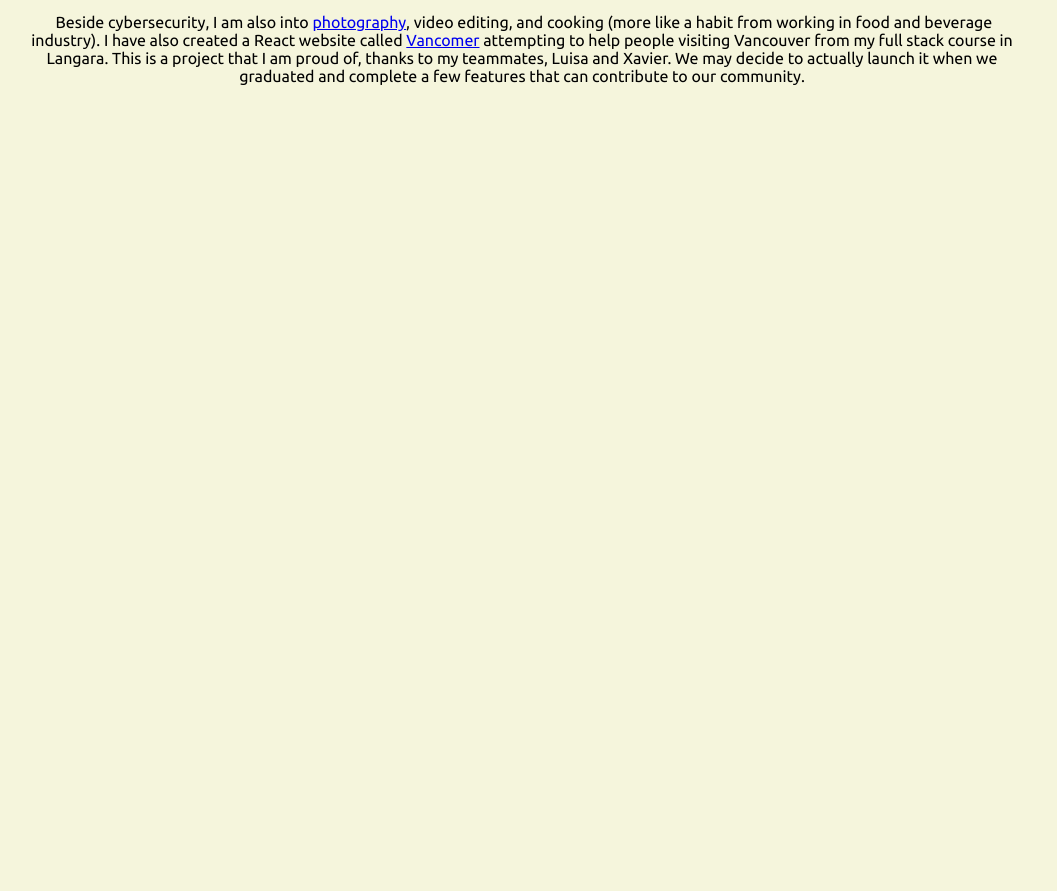
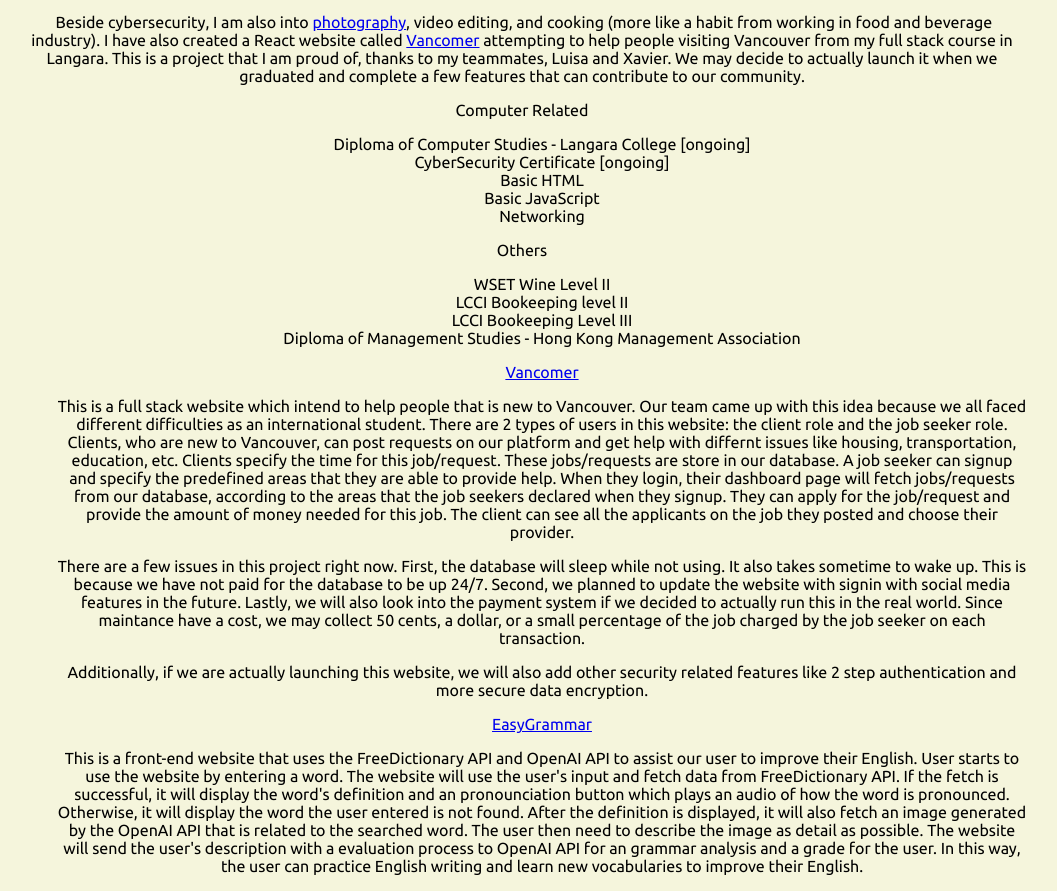
Before and after one commit to RileyC9/resumepage, a plain HTML site: page index.html in a window 1280 px wide. Shown: the part 451-1342 px from the top of the page, without its empty margins (118-1175 px from the left). Before the commit the page ends 800 px from the top, so only its background shows below. Drawn offline with Linux system fonts and the light colour scheme.

Commit message:
Updated index.html: Added content on qualification and projects.

```diff
--- a/index.html
+++ b/index.html
@@ -33,6 +33,53 @@
         <p>&nbsp;My grades when I am studying computer science are mostly A, all thanks to the instructors here and the practice questions on <a href="https://leetcode.com/">leetcode</a>. I have also attended some career talks hosted in Langara College. And the cybersecurity meeting caught my attention. I started to do reasech on how to become an cybersecurity analyist. I came across a YouTube channel called <a href="https://www.youtube.com/@davidbombal">davidbombal</a> and start to learn some hacking skills and work on <a href="https://www.kali.org">Kali</a> Linux Operation System. And now, in the year of 2024, I have decided to go into cybersecurity field and planning on self study for a <a href="https://www.isc2.org/landing/exam-peace-of-mind?utm_source=google&utm_medium=cpc&utm_campaign=GBL-exam-peace-of-mind-protection-promo&utm_term=search&utm_content=GBL-exam-peace-of-mind-protection-promo&gad_source=1&gclid=EAIaIQobChMI8LuklI3yhAMVKi2tBh351gKxEAAYAiAAEgIfa_D_BwE">CISSP</a>.</p>
         <p>&nbsp;Beside cybersecurity, I am also into <a href="#">photography</a>, video editing, and cooking (more like a habit from working in food and beverage industry). I have also created a React website called <a href="https://thriving-kleicha-aff060.netlify.app/">Vancomer</a> attempting to help people visiting Vancouver from my full stack course in Langara. This is a project that I am proud of, thanks to my teammates, Luisa and Xavier. We may decide to actually launch it when we graduated and complete a few features that can contribute to our community.</p>
       </div>
+      <div id="content">
+        <section id="qualifications">
+          <!-- qualifications-->
+          <div class="zoom">
+            <!-- Computer Science -->
+            <p>Computer Related</p>
+            <ul>
+              <li>Diploma of Computer Studies - Langara College [ongoing]</li>
+              <li>CyberSecurity Certificate [ongoing]</li>
+              <li>Basic HTML</li>
+              <li>Basic JavaScript</li>
+              <li>Networking</li>
+            </ul>
+          </div>
+          <!-- Others -->
+          <div>
+            <p>Others</p>
+            <ul>
+              <li>WSET Wine Level II</li>
+              <li>LCCI Bookeeping level II</li>
+              <li>LCCI Bookeeping Level III</li>
+              <li>Diploma of Management Studies - Hong Kong Management Association</li>
+            </ul>
+          </div>
+        </section>
+        <section id="projects">
+          <ul>
+            <li><a href="#">Vancomer</a>
+              <p>This is a full stack website which intend to help people that is new to Vancouver. Our team came up with this idea because we all faced different difficulties as an international student. There are 2 types of users in this website: the client role and the job seeker role. Clients, who are new to Vancouver, can post requests on our platform and get help with differnt issues like housing, transportation, education, etc. Clients specify the time for this job/request. These jobs/requests are store in our database. A job seeker can signup and specify the predefined areas that they are able to provide help. When they login, their dashboard page will fetch jobs/requests from our database, according to the areas that the job seekers declared when they signup. They can apply for the job/request and provide the amount of money needed for this job. The client can see all the applicants on the job they posted and choose their provider.</p>
+              <p>There are a few issues in this project right now. First, the database will sleep while not using. It also takes sometime to wake up. This is because we have not paid for the database to be up 24/7. Second, we planned to update the website with signin with social media features in the future. Lastly, we will also look into the payment system if we decided to actually run this in the real world. Since maintance have a cost, we may collect 50 cents, a dollar, or a small percentage of the job charged by the job seeker on each transaction.</p>
+              <p>Additionally, if we are actually launching this website, we will also add other security related features like 2 step authentication and more secure data encryption.</p>
+          </li>
+            <li><a href="#">EasyGrammar</a>
+              <p>This is a front-end website that uses the FreeDictionary API and OpenAI API to assist our user to improve their English.
+              User starts to use the website by entering a word. The website will use the user's input and fetch data from
+              FreeDictionary API. If the fetch is successful, it will display the word's definition and an pronounciation button which
+              plays an audio of how the word is pronounced. Otherwise, it will display the word the user entered is not found. After
+              the definition is displayed, it will also fetch an image generated by the OpenAI API that is related to the searched
+              word. The user then need to describe the image as detail as possible. The website will send the user's description with
+              a evaluation process to OpenAI API for an grammar analysis and a grade for the user. In this way, the user can practice English writing and learn new vocabularies to improve their English.</p>
+            </li>
+          </ul>
+        </section>
+        <section id="photos">
+
+        </section>
+      </div>
     </main>
     <footer>
 
```
